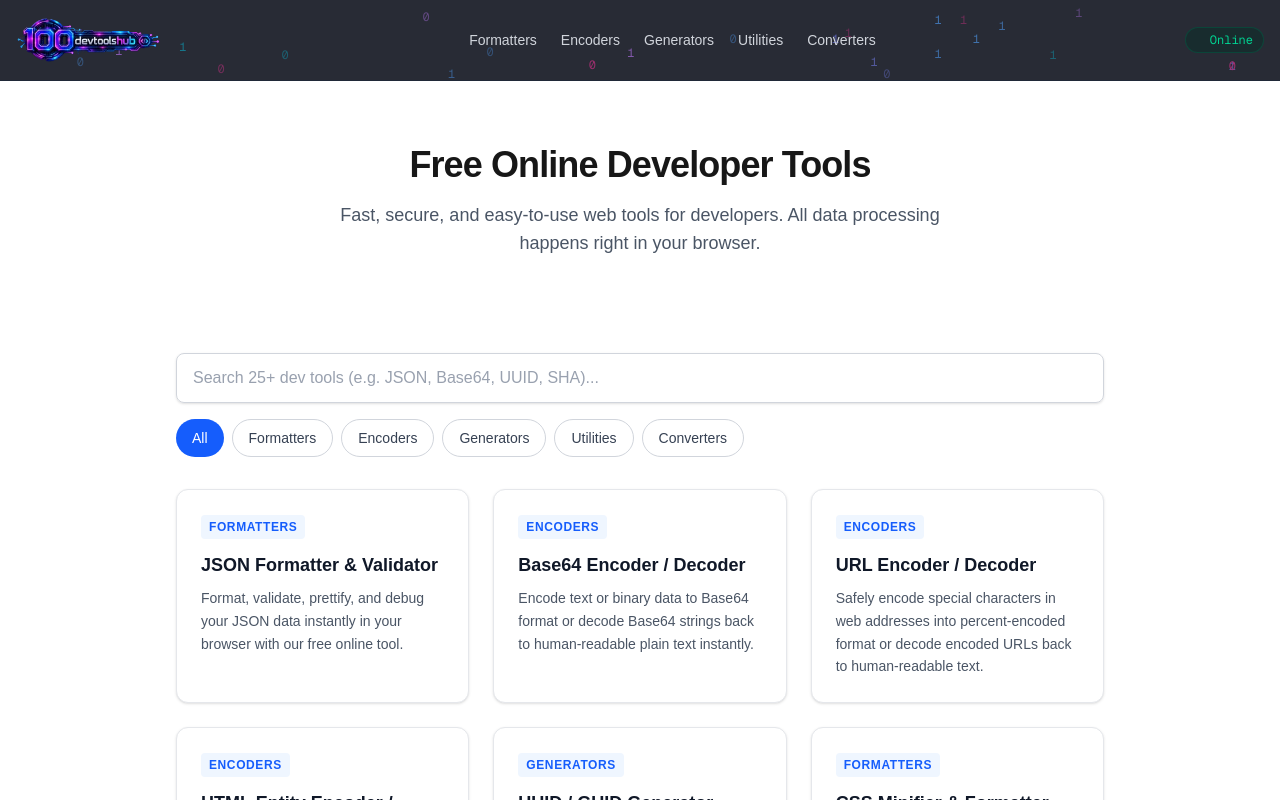
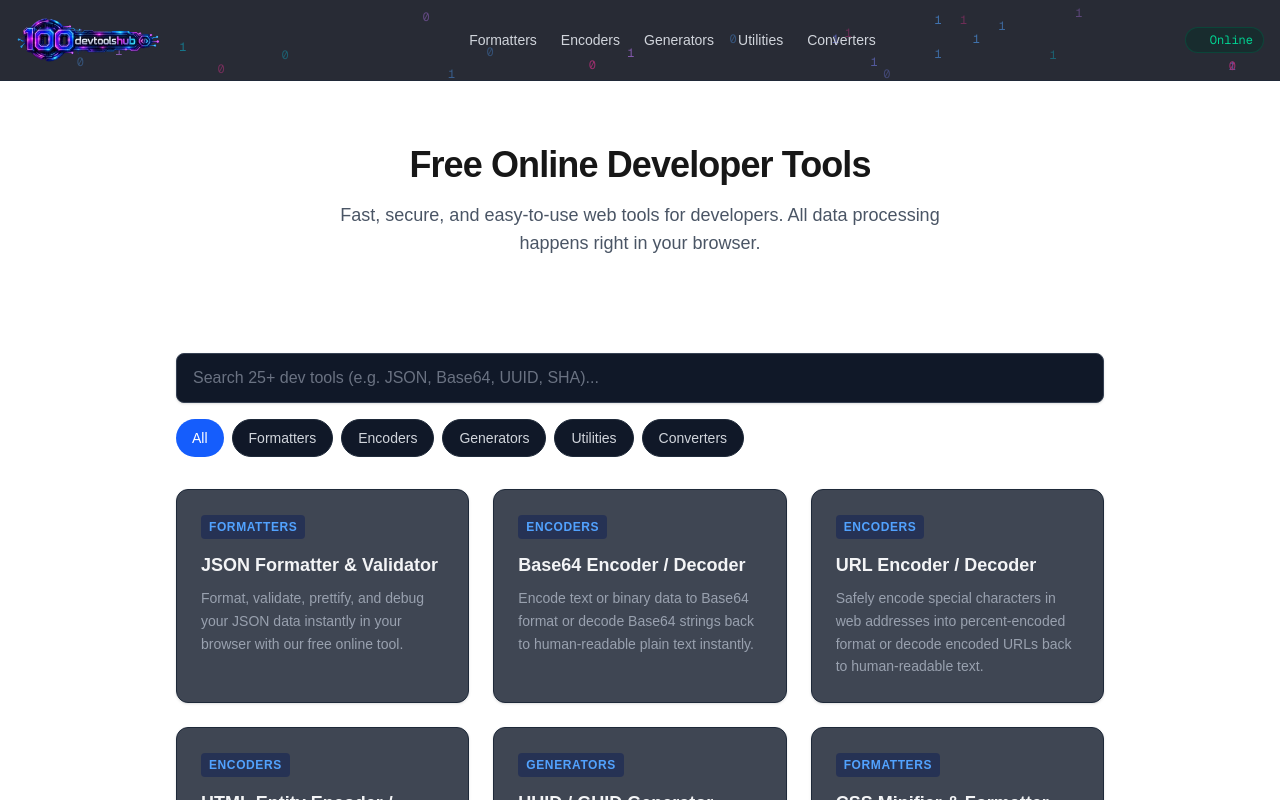
Before and after one commit to Vall-Re/dev-tools, a Next.js app: page / in a window 1280 px wide. Shown: the top 800 px of the page. Built offline with nearby package versions, Linux system fonts and the light colour scheme.

Commit message:
Fix category filtering via URL hash and update dark UI styles

```diff
--- a/components/ToolSearch.tsx
+++ b/components/ToolSearch.tsx
@@ -1,6 +1,6 @@
 'use client';
 
-import { useState, useMemo } from 'react';
+import { useState, useMemo, useEffect } from 'react';
 import Link from 'next/link';
 import { tools } from '@/data/tools';
 
@@ -15,6 +15,26 @@ export default function ToolSearch() {
     return ['All', ...uniqueCategories];
   }, []);
 
+  // Зчитуємо хеш з URL (наприклад, #formatters -> Formatters) при завантаженні або зміні хешу
+  useEffect(() => {
+    const handleHashChange = () => {
+      const hash = window.location.hash.replace('#', '');
+      if (hash) {
+        // Шукаємо категорію, яка збігається з хешем (ігноруючи регістр)
+        const matchedCategory = categories.find(
+          (cat) => cat.toLowerCase() === hash.toLowerCase()
+        );
+        if (matchedCategory) {
+          setSelectedCategory(matchedCategory);
+        }
+      }
+    };
+
+    handleHashChange(); // Перевірити при першому завантаженні
+    window.addEventListener('hashchange', handleHashChange);
+    return () => window.removeEventListener('hashchange', handleHashChange);
+  }, [categories]);
+
   const filteredTools = useMemo(() => {
     return tools.filter((tool) => {
       const matchesSearch =
@@ -22,7 +42,7 @@ export default function ToolSearch() {
         tool.description.toLowerCase().includes(searchQuery.toLowerCase());
 
       const matchesCategory =
-        selectedCategory === 'All' || tool.category === selectedCategory;
+        selectedCategory === 'All' || tool.category.toLowerCase() === selectedCategory.toLowerCase();
 
       return matchesSearch && matchesCategory;
     });
@@ -36,7 +56,7 @@ export default function ToolSearch() {
           placeholder="Search 25+ dev tools (e.g. JSON, Base64, UUID, SHA)..."
           value={searchQuery}
           onChange={(e) => setSearchQuery(e.target.value)}
-          className="w-full px-4 py-3 border border-gray-300 rounded-lg shadow-sm focus:ring-2 focus:ring-blue-500 focus:outline-none text-gray-900 placeholder-gray-400"
+          className="w-full px-4 py-3 border border-gray-700 rounded-lg shadow-sm bg-gray-900 text-gray-100 focus:ring-2 focus:ring-blue-500 focus:outline-none placeholder-gray-500"
         />
 
         <div className="flex flex-wrap gap-2">
@@ -45,9 +65,9 @@ export default function ToolSearch() {
               key={cat}
               onClick={() => setSelectedCategory(cat)}
               className={`px-4 py-2 rounded-full text-sm font-medium transition-colors ${
-                selectedCategory === cat
+                selectedCategory.toLowerCase() === cat.toLowerCase()
                   ? 'bg-blue-600 text-white'
-                  : 'bg-white border border-gray-300 text-gray-700 hover:bg-gray-100'
+                  : 'bg-gray-900 border border-gray-800 text-gray-300 hover:bg-gray-800'
               }`}
             >
               {cat}
@@ -61,16 +81,16 @@ export default function ToolSearch() {
           <Link
             key={tool.slug}
             href={`/tools/${tool.slug}`}
-            className="block p-6 bg-white border border-gray-200 rounded-xl shadow-sm hover:shadow-md hover:border-blue-500 transition-all flex flex-col justify-between"
+            className="block p-6 bg-gray-900/80 border border-gray-800 rounded-xl shadow-sm hover:shadow-md hover:border-blue-500 transition-all flex flex-col justify-between"
           >
             <div>
-              <span className="inline-block text-xs font-semibold uppercase tracking-wider text-blue-600 bg-blue-50 px-2 py-1 rounded mb-3">
+              <span className="inline-block text-xs font-semibold uppercase tracking-wider text-blue-400 bg-blue-950/60 px-2 py-1 rounded mb-3">
                 {tool.category}
               </span>
-              <h3 className="text-lg font-semibold text-gray-900 mb-2">
+              <h3 className="text-lg font-semibold text-gray-100 mb-2">
                 {tool.name}
               </h3>
-              <p className="text-sm text-gray-600 leading-relaxed">
+              <p className="text-sm text-gray-400 leading-relaxed">
                 {tool.description}
               </p>
             </div>
```
